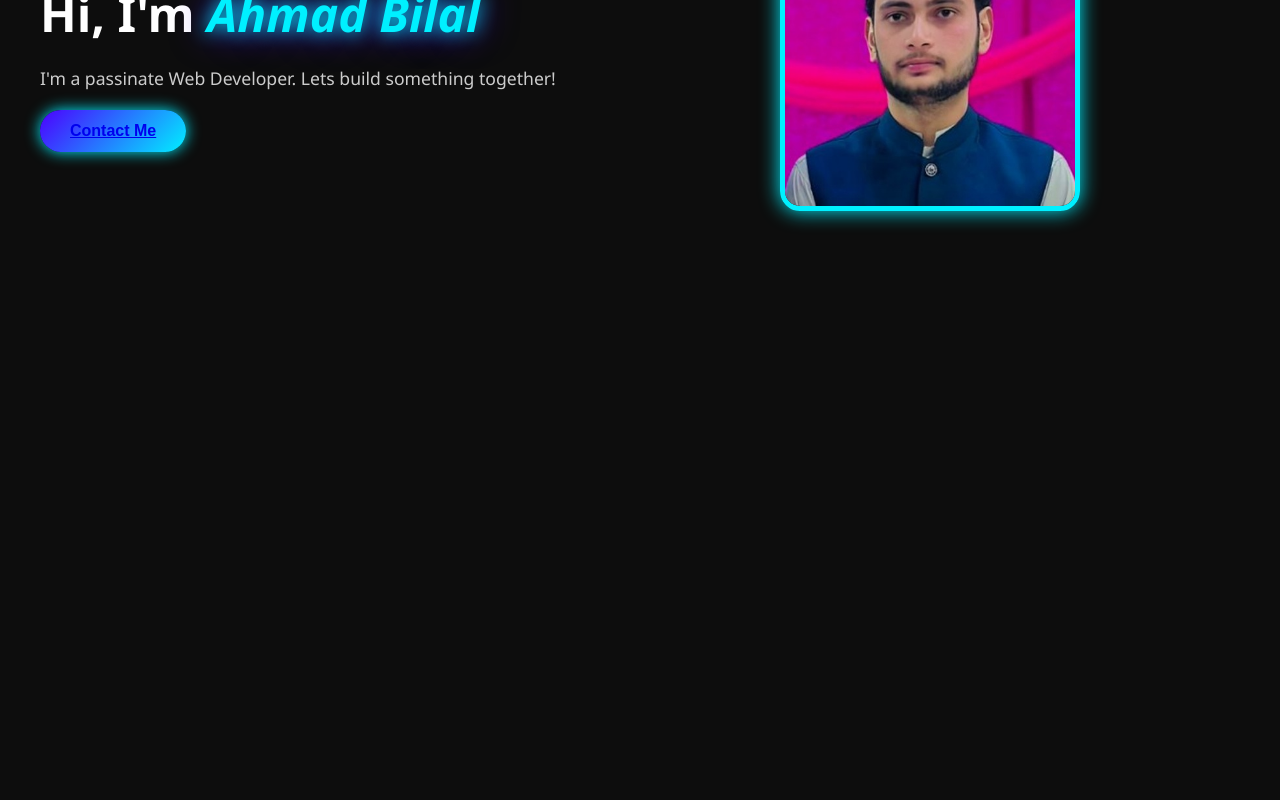
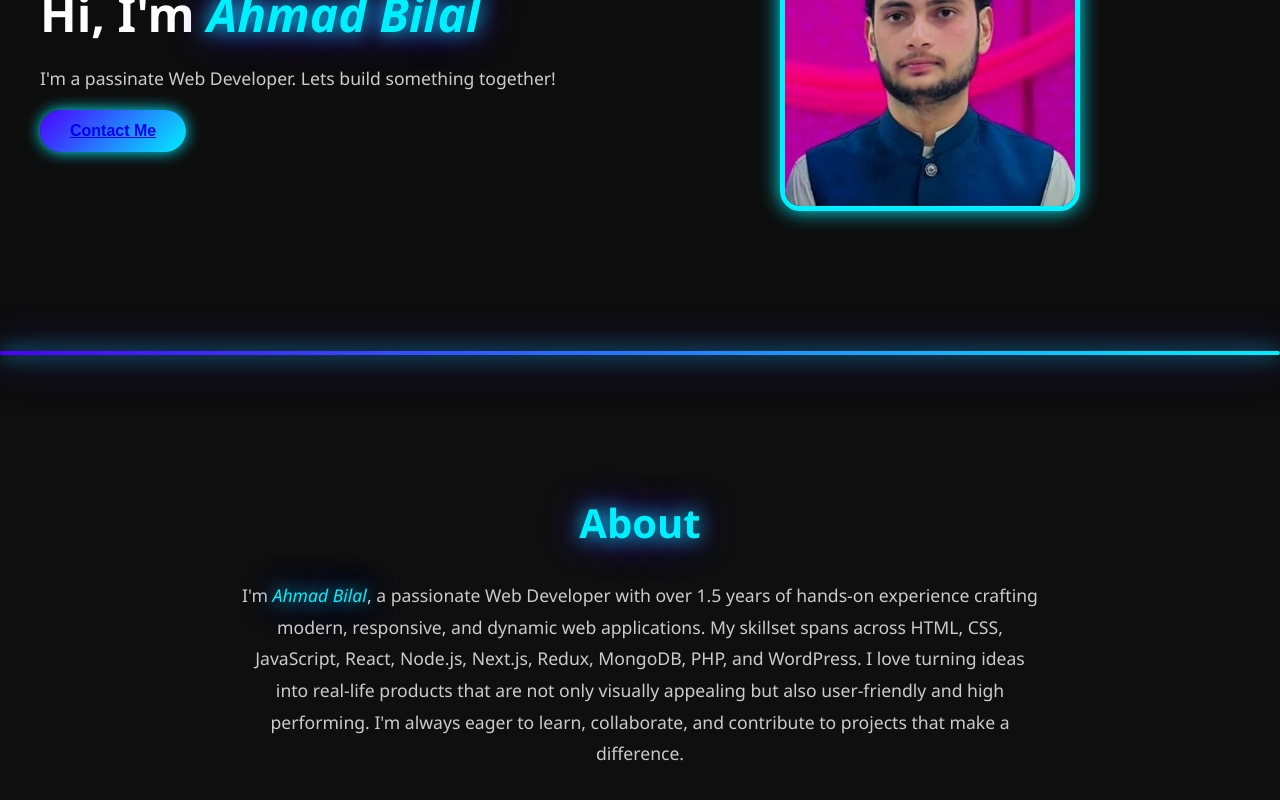
Before and after one commit to ahmadbilal-kh/portfolio, a React (Create React App) app: page / in a window 1280 px wide. Shown: the part 232-1032 px from the top of the page. Before the commit the page ends 800 px from the top, so only its background shows below. Built offline with nearby package versions, Linux system fonts and the light colour scheme.

Commit message:
add About section

```diff
--- a/src/App.css
+++ b/src/App.css
@@ -122,7 +122,6 @@ body {
   width: 100%;
 }
 
-
 /* Navbar Styles */
 .navbar {
   display: flex;
@@ -147,7 +146,6 @@ body {
   justify-content: space-between;
   align-items: center;
   padding: 60px 40px;
-  text-decoration: none;
 }
 
 .hero-left {
--- a/src/App.js
+++ b/src/App.js
@@ -1,4 +1,5 @@
 import './App.css';
+import About from './components/About';
 import Hero from './components/Hero';
 import Navbar from './components/Navbar';
 
@@ -7,6 +8,7 @@ function App() {
     <>
     <Navbar/>
     <Hero/>
+    <About/>
     </>
   );
 }
--- a/src/components/About.js
+++ b/src/components/About.js
@@ -1,11 +1,24 @@
-import React from 'react'
+import React from "react";
 
 const About = () => {
   return (
     <div>
-      About
+      <div className="section-glow-end"></div>
+      <div className="about" id="about">
+        <h2 className="section-title">About</h2>
+        <p className="about-text">
+          I'm <span className="glow-name">Ahmad Bilal</span>, a passionate Web
+          Developer with over 1.5 years of hands-on experience crafting modern,
+          responsive, and dynamic web applications. My skillset spans across
+          HTML, CSS, JavaScript, React, Node.js, Next.js, Redux, MongoDB, PHP,
+          and WordPress. I love turning ideas into real-life products that are
+          not only visually appealing but also user-friendly and high
+          performing. I'm always eager to learn, collaborate, and contribute to
+          projects that make a difference.
+        </p>
+      </div>
     </div>
-  )
-}
+  );
+};
 
-export default About
+export default About;
```
